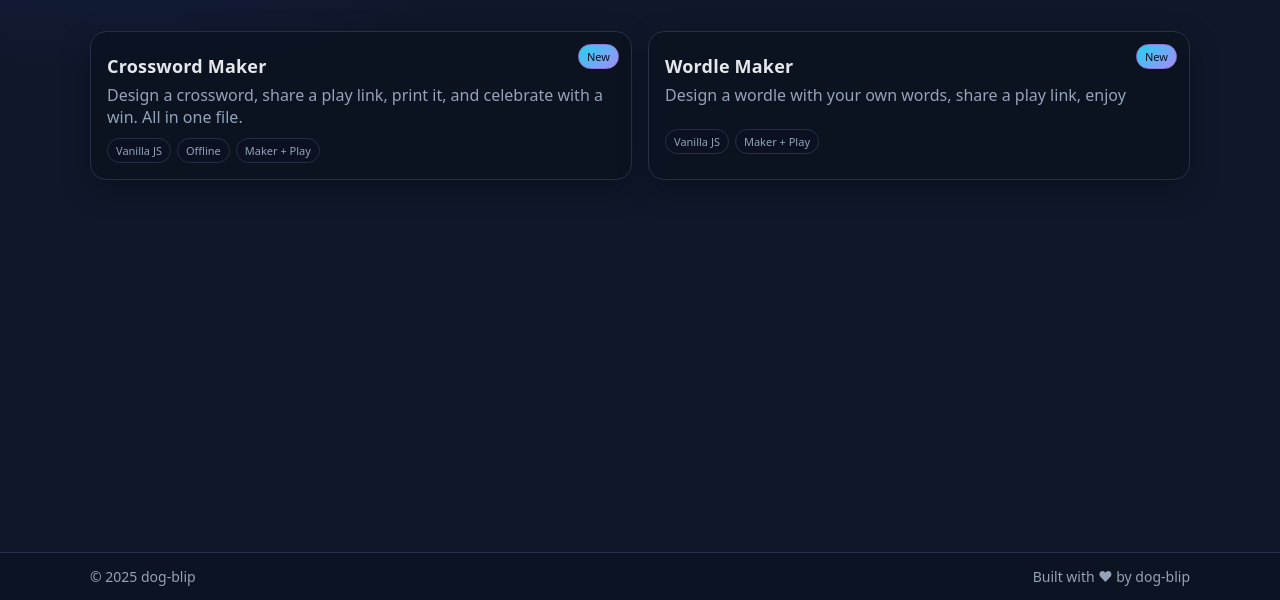
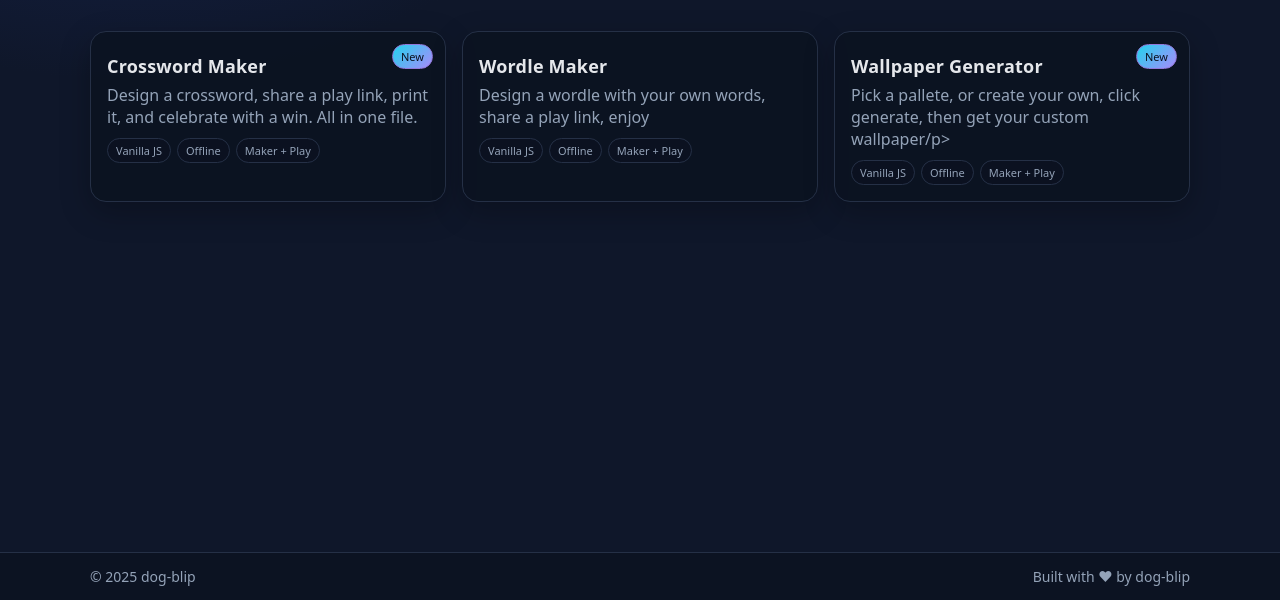
Before and after one commit to dog-blip/dogsite, a plain HTML site: page index.html in a window 1280 px wide. Shown: the part 200-800 px from the top of the page. Drawn offline with Linux system fonts and the light colour scheme.

Commit message:
Update index.html

```diff
--- a/index.html
+++ b/index.html
@@ -173,13 +173,25 @@ footer .wrap{
 <!-- Project: Wordle Maker -->
             <article class="card">
         <h3>Wordle Maker</h3>
-        <span class="badge">New</span>
         <p>Design a wordle with your own words, share a play link, enjoy</p>
         <div class="tags">
           <span class="tag">Vanilla JS</span>
+          <span class="tag">Offline</span>
           <span class="tag">Maker + Play</span>
         </div>
         <a class="stretch" href="wordle.html" aria-label="Open Wordle Maker"></a>
+      </article>
+<!-- Project: Wallpaper gen -->
+            <article class="card">
+        <span class="badge">New</span>
+        <h3>Wallpaper Generator</h3>
+        <p>Pick a pallete, or create your own, click generate, then get your custom wallpaper/p>
+        <div class="tags">
+          <span class="tag">Vanilla JS</span>
+          <span class="tag">Offline</span>
+          <span class="tag">Maker + Play</span>
+        </div>
+        <a class="stretch" href="wallpaper.html" aria-label="Open Wallpaper Generator"></a>
       </article>
 
       <!-- Add more projects by duplicating the card above -->
```
